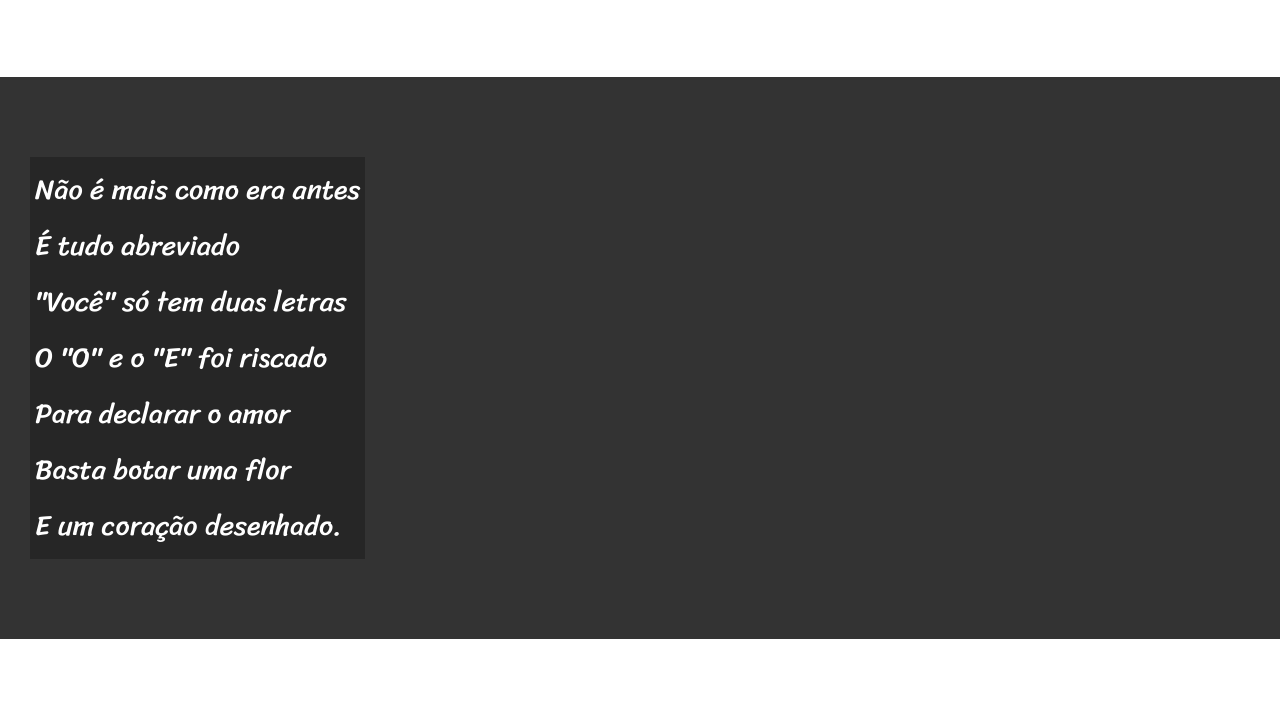
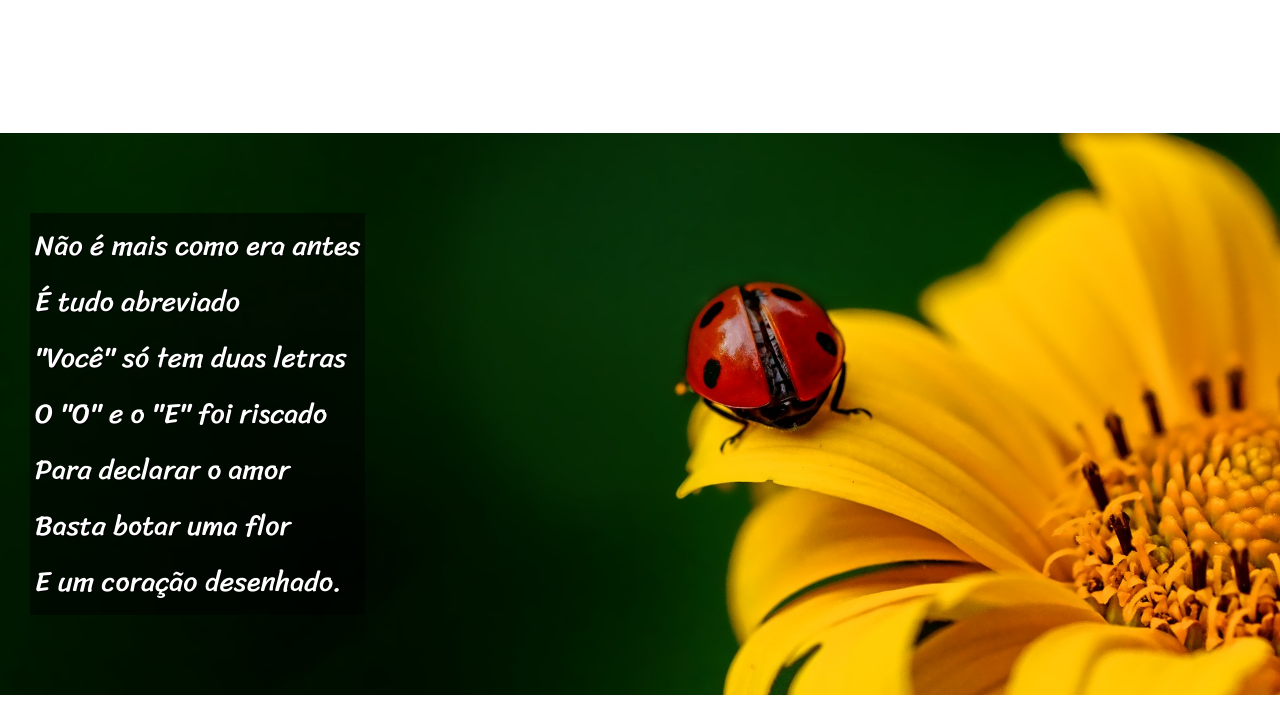
Before and after one commit to rafarozzatti/html-css, a plain HTML site: page Desafios/Desafio 12/index.html in a window 1280 px wide. Shown: the part 682-1398 px from the top of the page. Drawn offline with Linux system fonts and the light colour scheme.

Commit message:
Atualizei o desafio 12

```diff
--- a/Desafios/Desafio 12/estilo/style.css
+++ b/Desafios/Desafio 12/estilo/style.css
@@ -57,6 +57,10 @@ section{
     font-size: 3.5vh;
 }
 
+section > p{
+    padding-bottom: 2em;
+}
+
 section.normal{
     background-color: white;
     color: black;
@@ -65,12 +69,23 @@ section.normal{
 section.imagem{
     background-color: rgb(51, 51, 51);
     color: white;
+    box-shadow: inset 6px 6px 13px 0x rgba(0, 0, 0, 0.473);
+    background-size: cover;
+    background-attachment: fixed;
 }
 
 section.imagem > p{
     display: inline-block;
     padding: 5px;
-    background-color: rgba(0, 0, 0, 0.253);
+    background-color: rgba(0, 0, 0, 0.514);
+    text-shadow: 1px 1px 0px black;
+}
+section#img01{
+    background-image: url('../imagens/background001.jpg');
+    background-position: right center;
+}
+section#img02{
+    background-image: url('../imagens/background002.jpg');
 }
 
 footer{
--- a/Desafios/Desafio 12/index.html
+++ b/Desafios/Desafio 12/index.html
@@ -24,7 +24,7 @@
         </p>
     </section>
 
-    <section class="imagem">
+    <section class="imagem" id="img01">
         <p>
             Não é mais como era antes <br>
             É tudo abreviado <br>
@@ -58,7 +58,7 @@
         </p>
     </section>
 
-    <section class="imagem">
+    <section class="imagem" id="img02">
         <p>
             Tenho saudade das cartas <br>
             Escritas com a própria mão <br>
```
